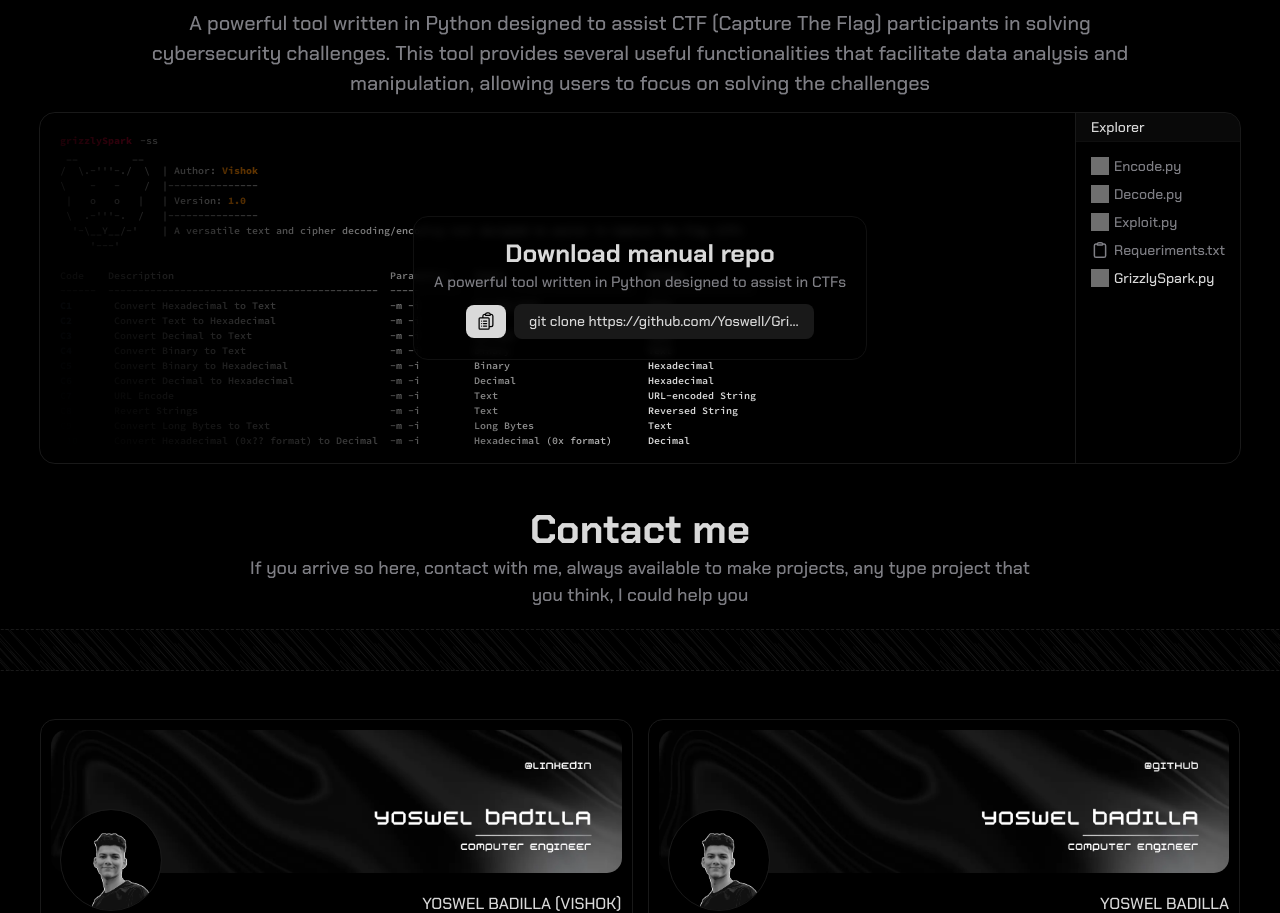
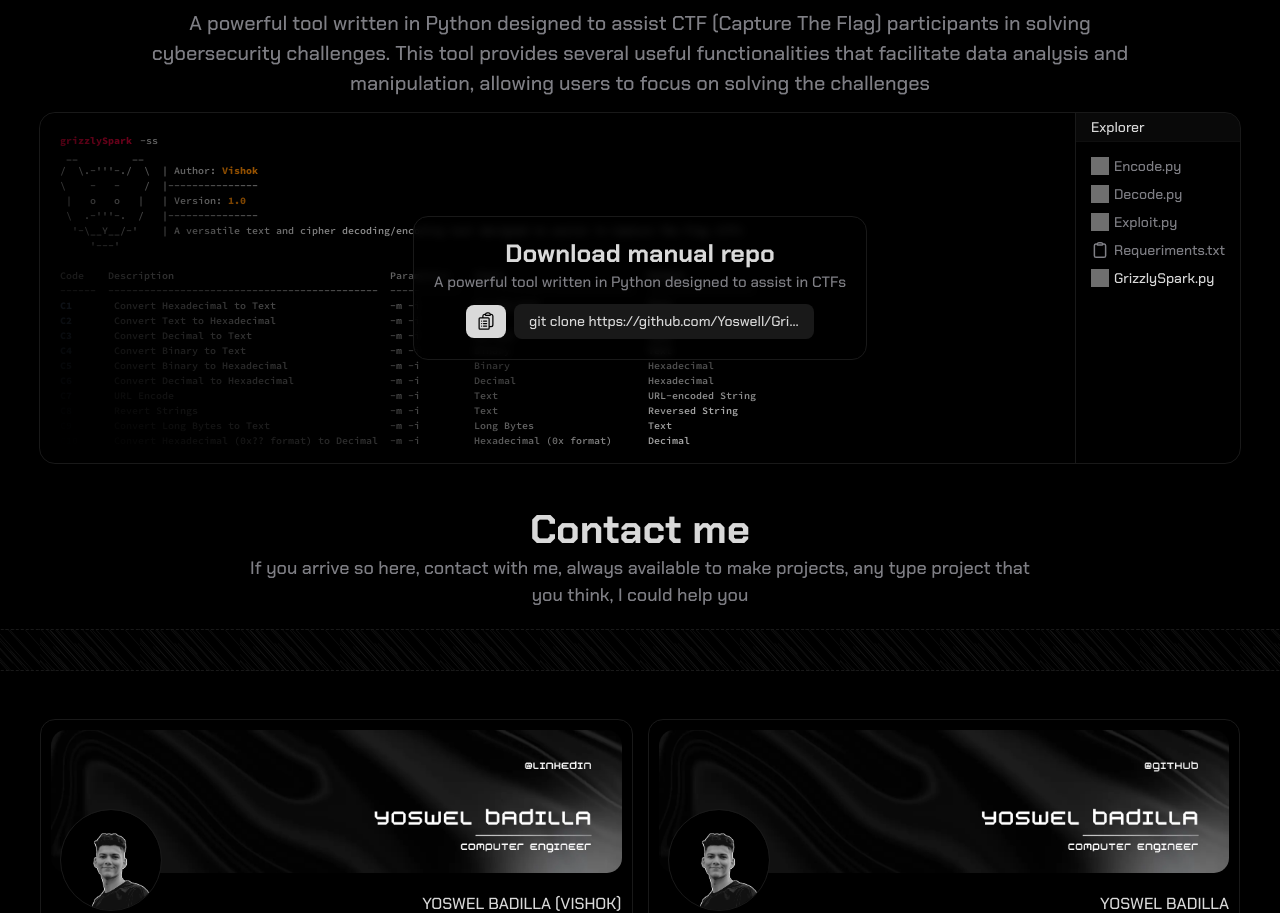
Before and after one commit to Yoswell/YoswelDev, a React (Vite) app: page / in a window 1280 px wide. Shown: the part 4497-5410 px from the top of the page. Built offline with nearby package versions, Linux system fonts and the light colour scheme; grey boxes are pictures that could not be loaded; a web font is replaced by a local one.

Commit message:
A new design repo card

```diff
--- a/src/css/cards.css
+++ b/src/css/cards.css
@@ -197,8 +197,8 @@
             font-family: "Source Code Pro", monospace;
             scrollbar-width: none;
             font-weight: 600;
-            -webkit-mask-image: linear-gradient(-120deg, var(--bg-white) 50%, transparent 100%);
-            mask-image: linear-gradient(-120deg, var(--bg-white) 50%, transparent 100%);
+            -webkit-mask-image: linear-gradient(-130deg, var(--bg-white) 50%, transparent 100%);
+            mask-image: linear-gradient(-140deg, var(--bg-white) 50%, transparent 100%);
 
             span {
                 font-weight: 500;
@@ -258,7 +258,8 @@
     background-color: #000000ca;
     backdrop-filter: blur(5px);
     border-radius: calc(var(--radius-card) + 5px);
-    border: 1px solid var(--border-white);
+    border: 1px solid var(--border-mm-white);
+    box-shadow: 0 20px 80px #000;
 
 
     .title {
```
